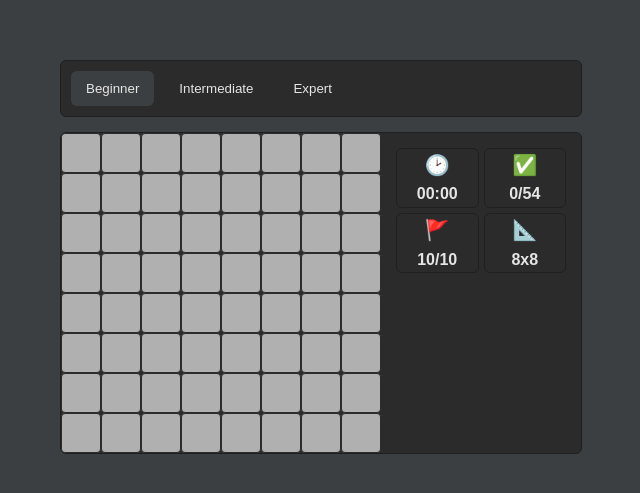
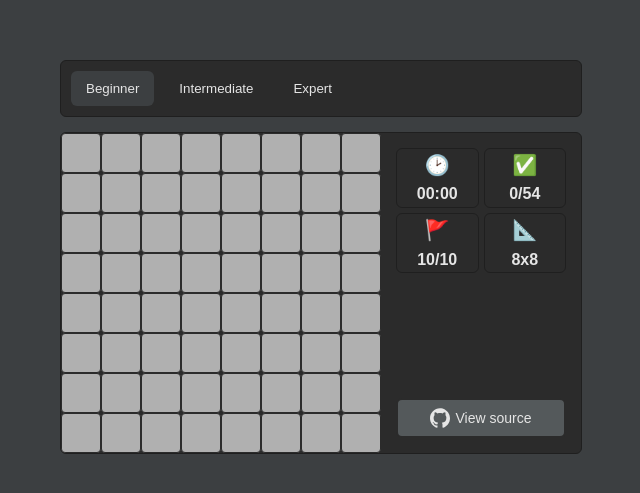
Before and after one commit to adlite/minesweeper-react-typescript, a React (Create React App) app: page / in a window 1280 px wide. Shown: the part 143-636 px from the top of the page, without its empty margins (319-959 px from the left). Built offline with nearby package versions, Linux system fonts and the light colour scheme.

Commit message:
Add "View source" button

```diff
--- a/src/components/Game/index.tsx
+++ b/src/components/Game/index.tsx
@@ -1,4 +1,5 @@
 import React, {useCallback, useMemo} from 'react';
+import cn from 'classnames';
 import Panel from '../Panel';
 import Field from '../Field';
 import Settings from '../Settings';
@@ -105,6 +106,15 @@ export default function Game() {
                 {pauseButtonLabel}
               </button>
             )}
+            <a
+              href="https://github.com/adlite/mines-game"
+              className={cn(style.button, style.buttonGitHub)}
+              target="_blank"
+              rel="noreferrer"
+            >
+              <img src="/assets/img/github.svg" alt="View source on GitHub" className={style.githubIcon} />
+              View source
+            </a>
           </div>
         </aside>
       </Panel>
--- a/src/components/Game/style.module.css
+++ b/src/components/Game/style.module.css
@@ -17,14 +17,18 @@
 }
 
 .button {
+  display: block;
   width: 100%;
-  padding: 10px 0;
+  height: 40px;
   margin-bottom: 5px;
   color: var(--text-primary-color);
   background-color: var(--button-bg-color);
   border: 2px solid var(--button-border-color);
+  font-size: 14px;
   border-radius: 6px;
+  text-decoration: none;
   cursor: pointer;
+  text-align: center;
   transition: background-color 200ms;
 }
 
@@ -40,6 +44,18 @@
   margin-bottom: 0;
 }
 
+.button.buttonGitHub {
+  display: flex;
+  justify-content: center;
+  align-items: center;
+}
+
+.button.buttonGitHub .githubIcon {
+  margin-right: 5px;
+  width: 20px;
+  height: 20px;
+}
+
 .stats {
   display: grid;
   grid-template-rows: 1fr 1fr;
```
Also changed, not shown: public/assets/img/github.svg (added), src/logo.svg (deleted).
